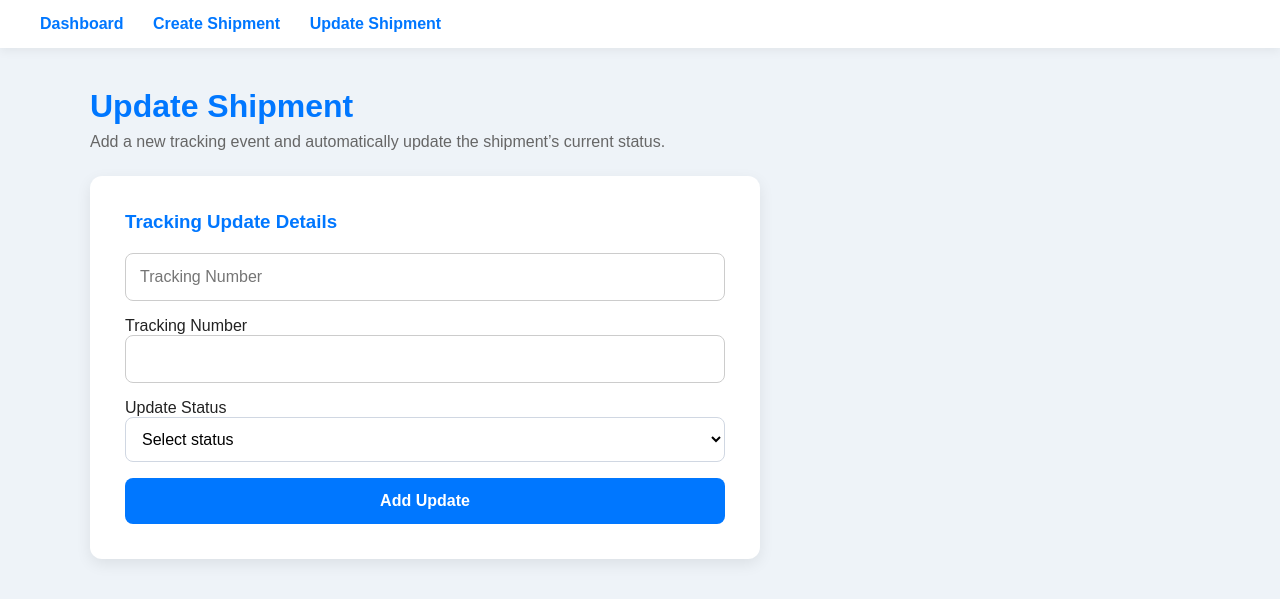
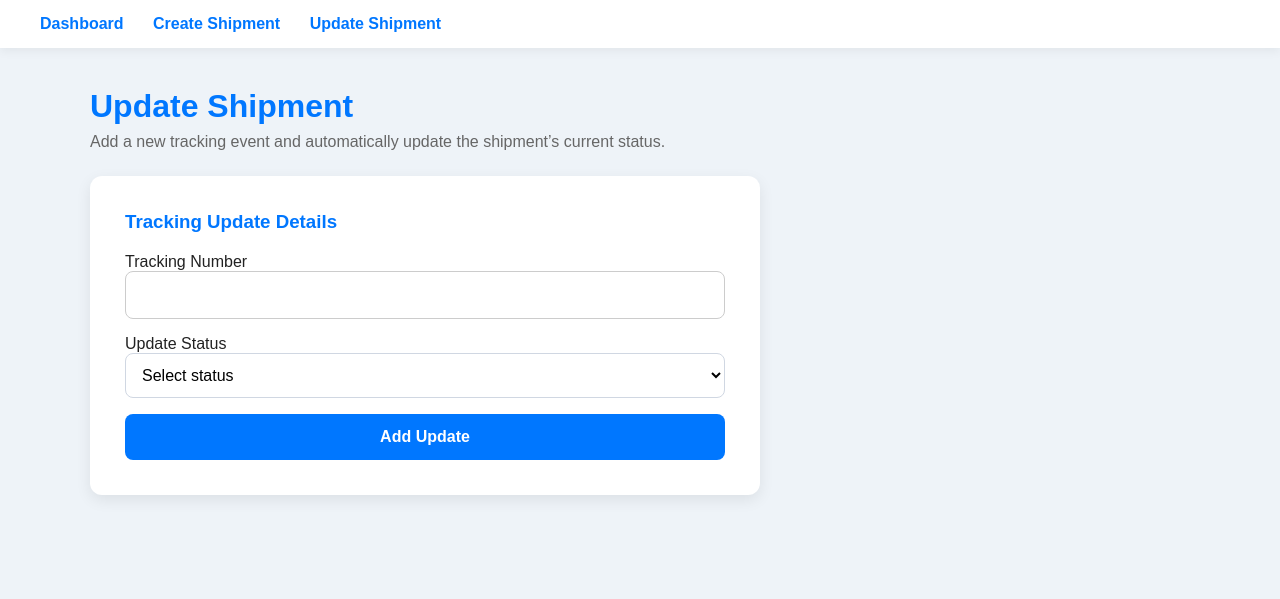
Before and after one commit to speechless001/novatrack-courier, a Flask app: page /novatrack-update in a window 1280 px wide. Shown: the part 74-673 px from the top of the page. Run offline with Flask 3, Linux system fonts and the light colour scheme; the visitor is signed in with stand-in values (Sample User, id 1); some libraries are stand-ins or nearby versions.

Commit message:
remove duplicate

```diff
--- a/templates/update.html
+++ b/templates/update.html
@@ -153,10 +153,7 @@
             <h3>Tracking Update Details</h3>
 
             <form method="POST" action="/add-update">
-               <input type="text" name="tracking_number"
-       value="{{ request.args.get('tracking', '') }}"
-       placeholder="Tracking Number"
-       required>
+
        <label for="tracking_number">Tracking Number</label>
 <input type="text" name="tracking_number" id="tracking_number" required>
 
```
